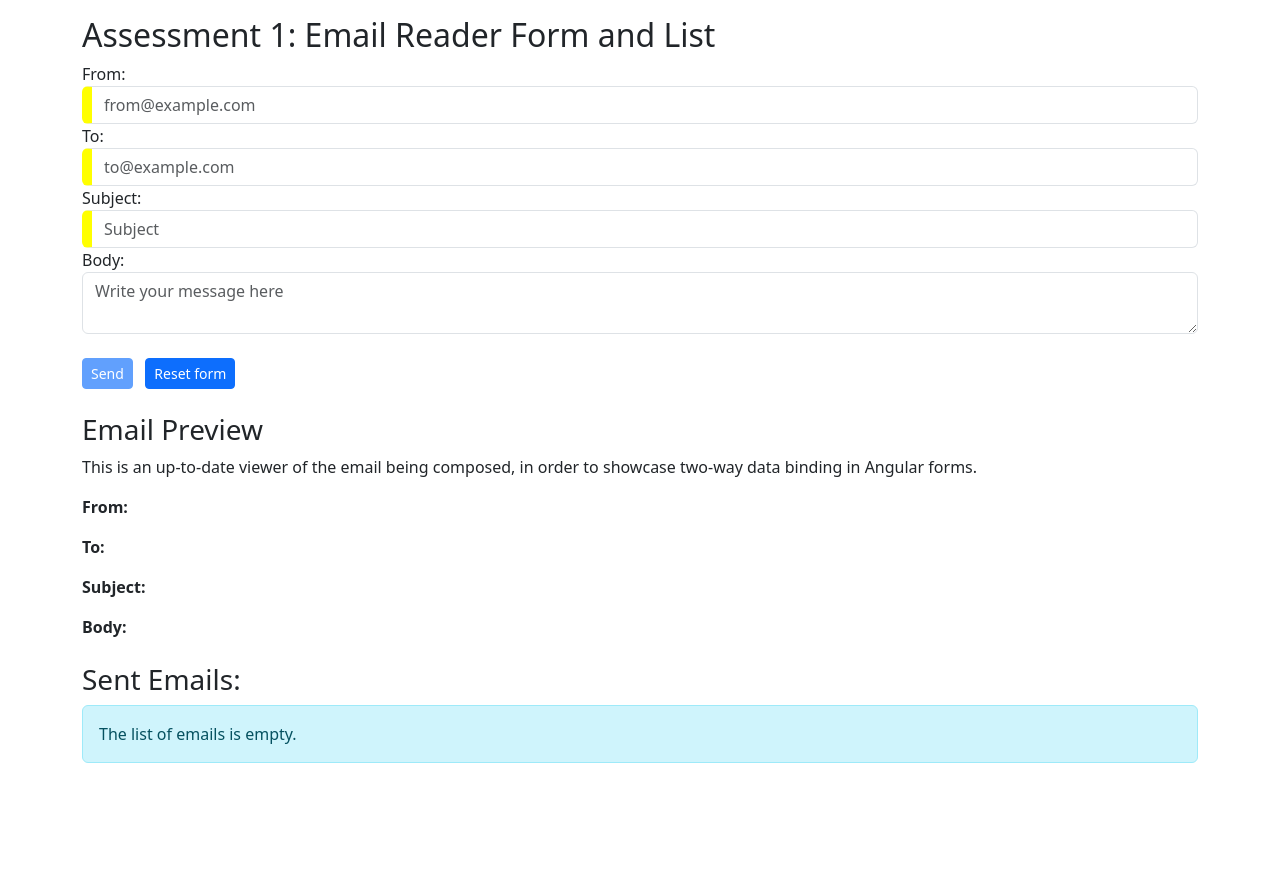
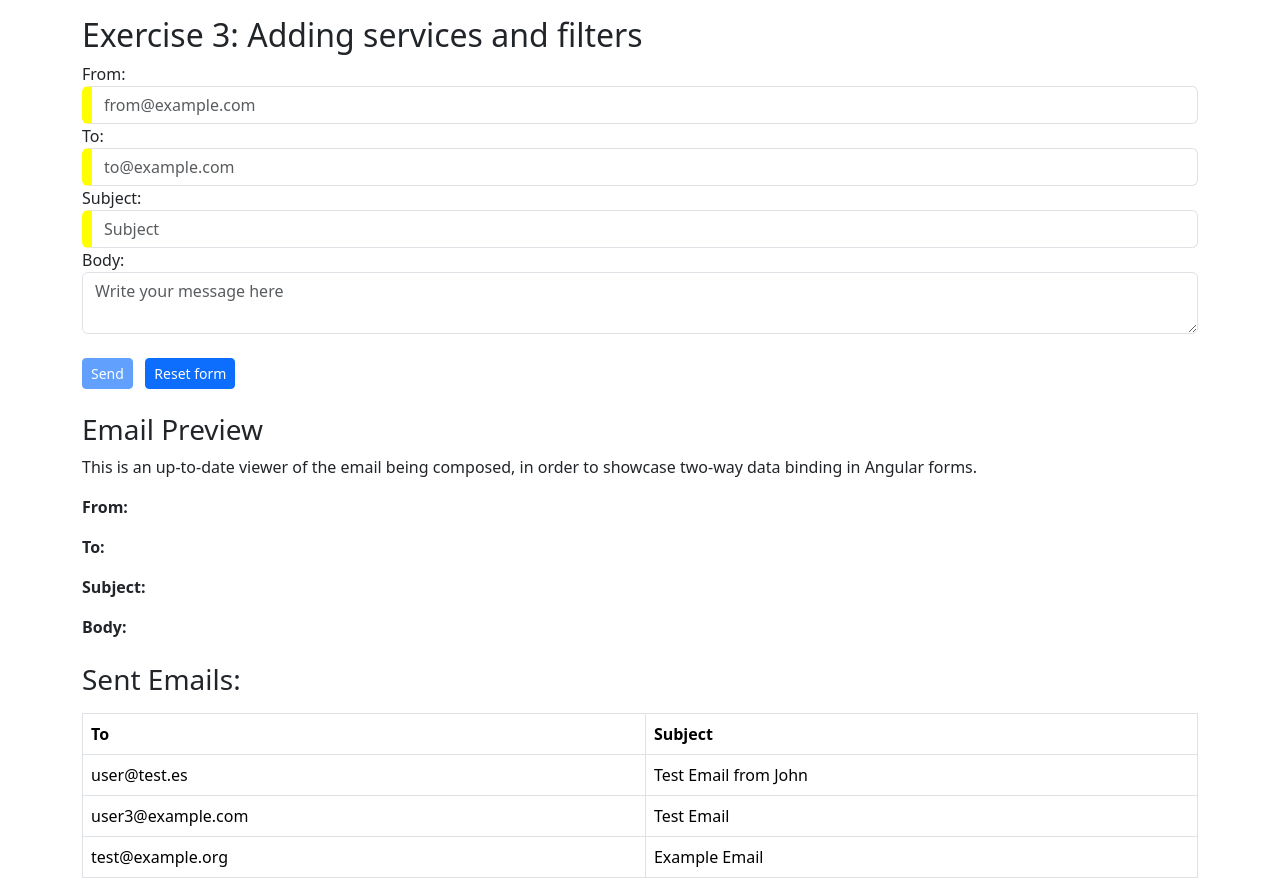
Before and after one commit to ProgrammingOfUserInterfaces/EmailReader, an Angular app: page / in a window 1280 px wide. Before the commit the page ends 800 px from the top, so only its background shows below. Built offline with nearby package versions, Linux system fonts and the light colour scheme.

Commit message:
used  emailservice inside the component

```diff
--- a/src/app/app.html
+++ b/src/app/app.html
@@ -1 +1 @@
-<app-email-reader-list></app-email-reader-list>
+<app-email-with-service></app-email-with-service>
--- a/src/app/app.ts
+++ b/src/app/app.ts
@@ -1,5 +1,6 @@
 import { Component, NgModule, signal } from '@angular/core';
 import { EmailReaderListComponent } from './email-reader-list/email-reader-list';
+import { EmailWithService } from './email-with-service/email-with-service';
 
 // we discovered that standalone is now the default when creating new Angular applications using the latest versions of the CLI.
 // therefore, there is no need to use the @NgModule decorator in this file anymore.
@@ -8,7 +9,7 @@ import { EmailReaderListComponent } from './email-reader-list/email-reader-list'
 @Component({
   selector: 'app-root',
   standalone: true,
-  imports: [EmailReaderListComponent],
+  imports: [EmailReaderListComponent, EmailWithService],
   templateUrl: './app.html',
   styleUrl: './app.css',
 })
--- a/src/app/email-with-service/email-with-service.css
+++ b/src/app/email-with-service/email-with-service.css
@@ -0,0 +1,9 @@
+.ng-valid[required],
+.ng-valid.required {
+  border-left: 10px solid green;
+}
+
+.ng-invalid:not(form),
+.ng-invalid.required {
+  border-left: 10px solid yellow;
+}
--- a/src/app/email-with-service/email-with-service.html
+++ b/src/app/email-with-service/email-with-service.html
@@ -1 +1,120 @@
-<p>email-with-service works!</p>
+<h2>Exercise 3: Adding services and filters</h2>
+
+<form #emailForm="ngForm" (ngSubmit)="sendForm()">
+  <div class="form-group">
+    <label>From: </label>
+    <input
+      appHighlight
+      class="form-control"
+      type="text"
+      required
+      [(ngModel)]="email.from"
+      name="from"
+      #from="ngModel"
+      aria-label="from email"
+      placeholder="from@example.com"
+      [ngClass]="from.valid || from.pristine ? '' : 'bg-danger'"
+      pattern="[a-z0-9._%+\-]+@[a-z0-9.\-]+\.[a-z]{2,4}$"
+    />
+    <div class="alert alert-danger mt-1" *ngIf="from.touched && !from.valid">
+      <div *ngIf="from.errors && from.errors['required']">Email is required.</div>
+      <div *ngIf="from.errors && from.errors['pattern']">
+        Email does not match the required pattern.
+      </div>
+    </div>
+  </div>
+  <div class="form-group">
+    <label>To: </label>
+    <input
+      appHighlight
+      class="form-control"
+      type="text"
+      required
+      [(ngModel)]="email.to"
+      name="to"
+      #to="ngModel"
+      aria-label="to email"
+      placeholder="to@example.com"
+      [ngClass]="to.valid || to.pristine ? '' : 'bg-danger'"
+      pattern="[a-z0-9._%+\-]+@[a-z0-9.\-]+\.[a-z]{2,4}$"
+    />
+    <div class="alert alert-danger mt-1" *ngIf="to.touched && !to.valid">
+      <div *ngIf="to.errors && to.errors['required']">Email is required.</div>
+      <div *ngIf="to.errors && to.errors['pattern']">
+        Email does not match the required pattern.
+      </div>
+    </div>
+  </div>
+  <div class="form-group">
+    <label>Subject: </label>
+    <input
+      appHighlight
+      class="form-control"
+      type="text"
+      required
+      minlength="10"
+      maxlength="50"
+      [(ngModel)]="email.subject"
+      name="subject"
+      #subject="ngModel"
+      aria-label="email subject"
+      placeholder="Subject"
+      [ngClass]="subject.valid || subject.pristine ? '' : 'bg-danger'"
+    />
+    <div class="alert alert-danger mt-1" *ngIf="subject.touched && !subject.valid">
+      <div *ngIf="subject.errors?.['required']">Subject is required.</div>
+      <div *ngIf="subject.errors?.['minlength']">Subject must be at least 10 characters.</div>
+      <div *ngIf="subject.errors?.['maxlength']">Subject must be at most 50 characters.</div>
+    </div>
+  </div>
+  <div class="form-group">
+    <label>Body: </label>
+    <textarea
+      appHighlight
+      class="form-control"
+      [(ngModel)]="email.body"
+      name="body"
+      #body="ngModel"
+      aria-label="email body"
+      placeholder="Write your message here"
+      [ngClass]=""
+    ></textarea>
+  </div>
+
+  <br />
+  <div class="text-right">
+    <button class="btn btn-primary btn-sm mr-1" type="submit" [disabled]="!emailForm.form.valid">
+      Send
+    </button>
+    &nbsp;
+    <button class="btn btn-primary btn-sm mr-1" type="button" (click)="clear()">Reset form</button>
+  </div>
+</form>
+
+<div class="mt-4">
+    <h3>Email Preview</h3>
+    <p> This is an up-to-date viewer of the email being composed, in order to showcase two-way data binding in Angular forms.</p>
+    <p><strong>From:</strong> {{ email.from }}</p>
+    <p><strong>To:</strong> {{ email.to }}</p>
+    <p><strong>Subject:</strong> {{ email.subject }}</p>
+    <p><strong>Body:</strong> {{ email.body }}</p>
+</div>
+
+<div class="mt-4">
+    <h3>Sent Emails:</h3>
+    <div *ngIf="sentEmails.length === 0" class="alert alert-info">The list of emails is empty.</div>
+    <table *ngIf="sentEmails.length > 0" class="table table-bordered mt-3">
+    <thead>
+        <tr>
+        <th>To</th>
+        <th>Subject</th>
+        </tr>
+    </thead>
+    <tbody>
+        <tr *ngFor="let mail of sentEmails">
+        <td>{{ mail.to }}</td>
+        <td>{{ mail.subject }}</td>
+        </tr>
+    </tbody>
+    </table>
+</div>
--- a/src/app/email-with-service/email-with-service.ts
+++ b/src/app/email-with-service/email-with-service.ts
@@ -1,11 +1,53 @@
-import { Component } from '@angular/core';
+import { Component, OnInit, ViewChild } from '@angular/core';
+import { Email } from '../interfaces/email';
+import { FormsModule } from '@angular/forms';
+import { CommonModule } from '@angular/common';
+import { Highlight } from '../directives/highlight';
+import { EmailService } from '../services/email-service';
 
 @Component({
   selector: 'app-email-with-service',
-  imports: [],
+  standalone: true,
+  imports: [CommonModule, FormsModule, Highlight],
   templateUrl: './email-with-service.html',
   styleUrl: './email-with-service.css'
 })
-export class EmailWithService {
+export class EmailWithService implements OnInit {
+  email: Email = { from: '', to: '', subject: '', body: '' };
+  lastSubmittedEmail: Email | null = null;
+  sentEmails: Email[] = [];
+  @ViewChild('emailForm') emailForm: any;
 
+  constructor(private emailService: EmailService) {}
+
+  ngOnInit(): void {
+    // load existing emails from the service (if any pre-populated)
+    this.sentEmails = this.emailService.getEmails();
+  }
+
+  sendForm(): void {
+    this.lastSubmittedEmail = { ...this.email };
+    console.log(this.email);
+    window.alert('"The email [' + this.email.subject + '] has been sent to [' + this.email.to + ']"');
+
+    // delegate storage to the service
+    this.emailService.addEmail({
+      from: this.email.from,
+      to: this.email.to,
+      subject: this.email.subject,
+      body: this.email.body,
+    });
+
+    // refresh local list reference (array instance stays same but ensure sync)
+    this.sentEmails = this.emailService.getEmails();
+
+    this.clear();
+  }
+
+  clear(): void {
+    this.email = { from: '', to: '', subject: '', body: '' };
+    if (this.emailForm && this.emailForm.resetForm) {
+      this.emailForm.resetForm();
+    }
+  }
 }
```
